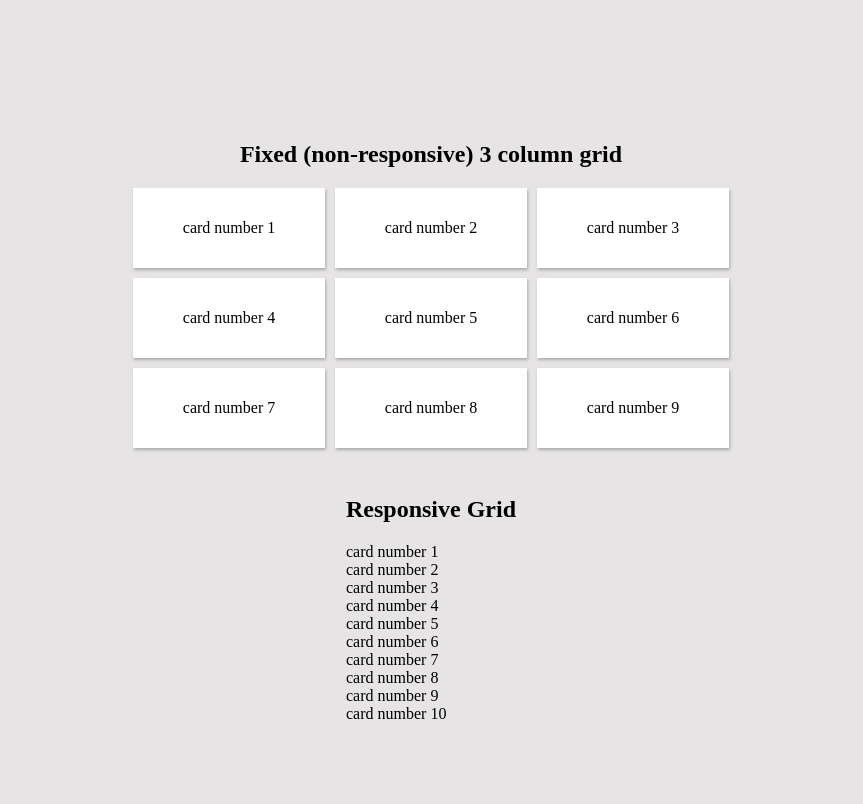
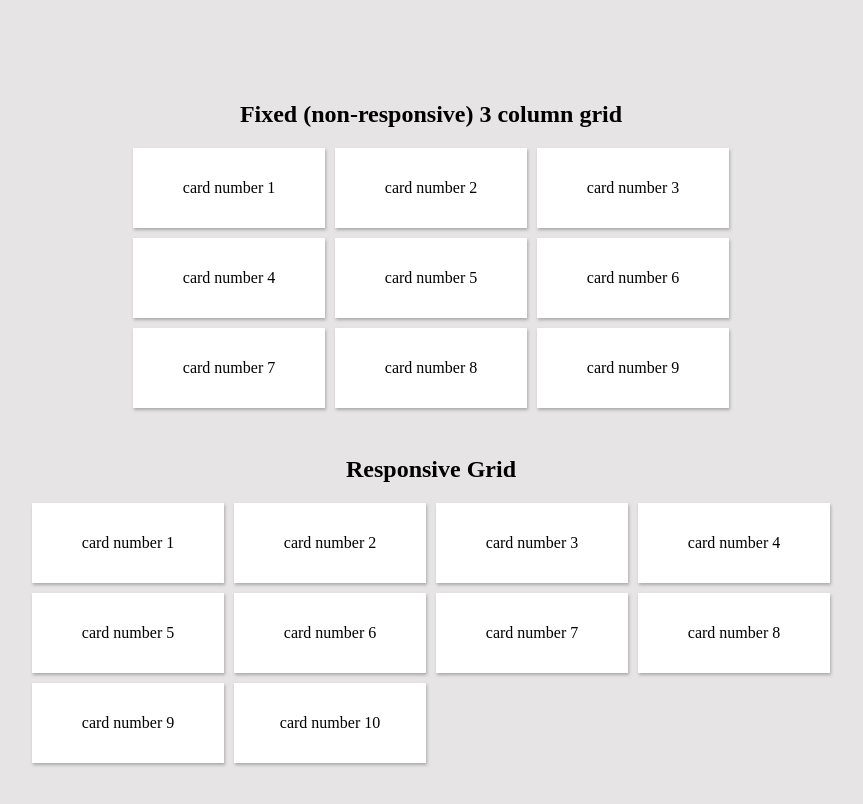
Before and after one commit to Code-Coterie-Team/lorem-grid, a plain HTML site: page index.html in a window 1280 px wide. Shown: the whole page, without its empty margins (209-1072 px from the left). Drawn offline with Linux system fonts and the light colour scheme.

Commit message:
add second design

```diff
--- a/styles.css
+++ b/styles.css
@@ -36,3 +36,31 @@ body{
 }
 
 /* second design */
+
+.grid2{
+    display: grid;
+    grid-gap: 10px;
+    grid-template-columns: repeat(1, 1fr);
+    @media(min-width: 450px){
+        grid-template-columns: repeat(2, 1fr);
+    }
+    @media(min-width: 930px){
+        grid-template-columns: repeat(3, 1fr);
+    }
+    @media(min-width: 1200px){
+        grid-template-columns: repeat(4, 1fr)
+    }
+    @media(min-width: 1550px){
+        grid-template-columns: repeat(5, 1fr)
+    }
+}
+
+.grid2 .item{
+    background-color: #fff;
+    width: 12rem;
+    height: 5rem;
+    box-shadow: 1px 2px 3px #aaa;
+    display: flex;
+    justify-content: center;
+    align-items: center;
+}
```
